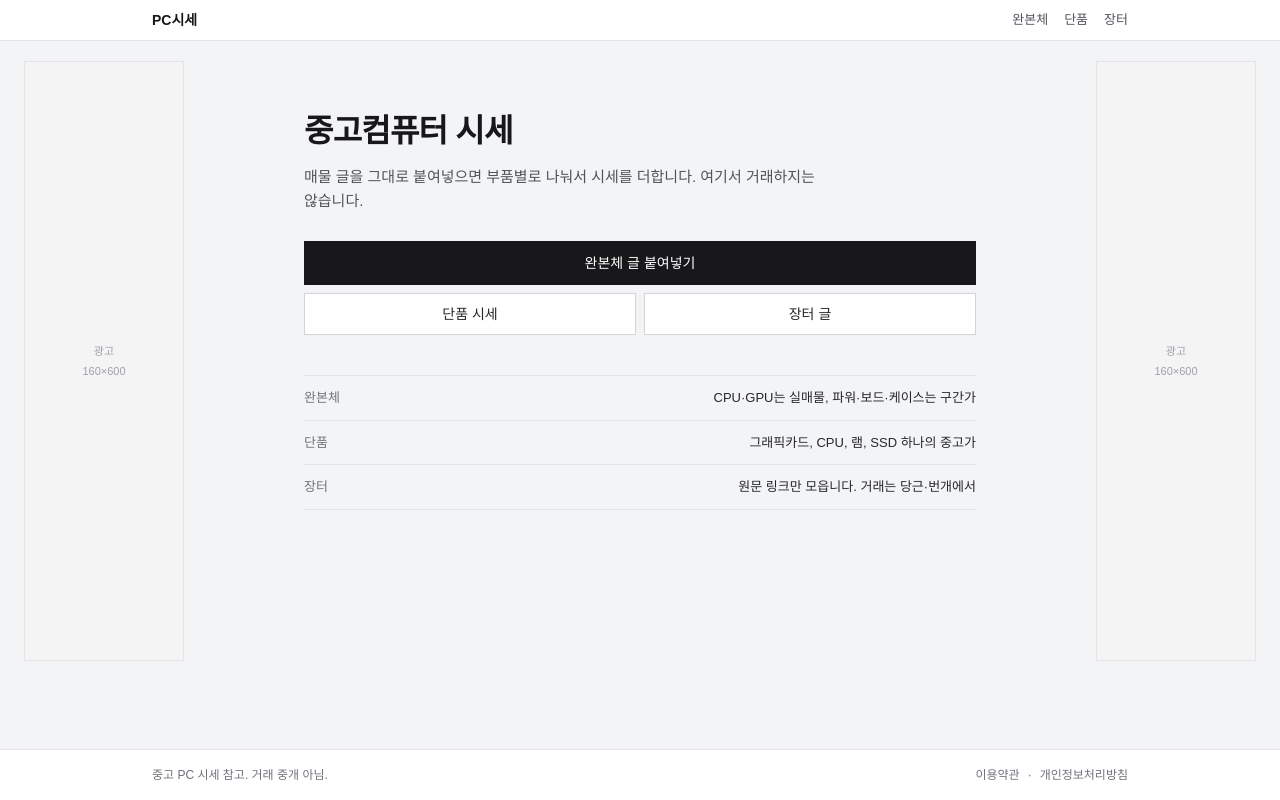
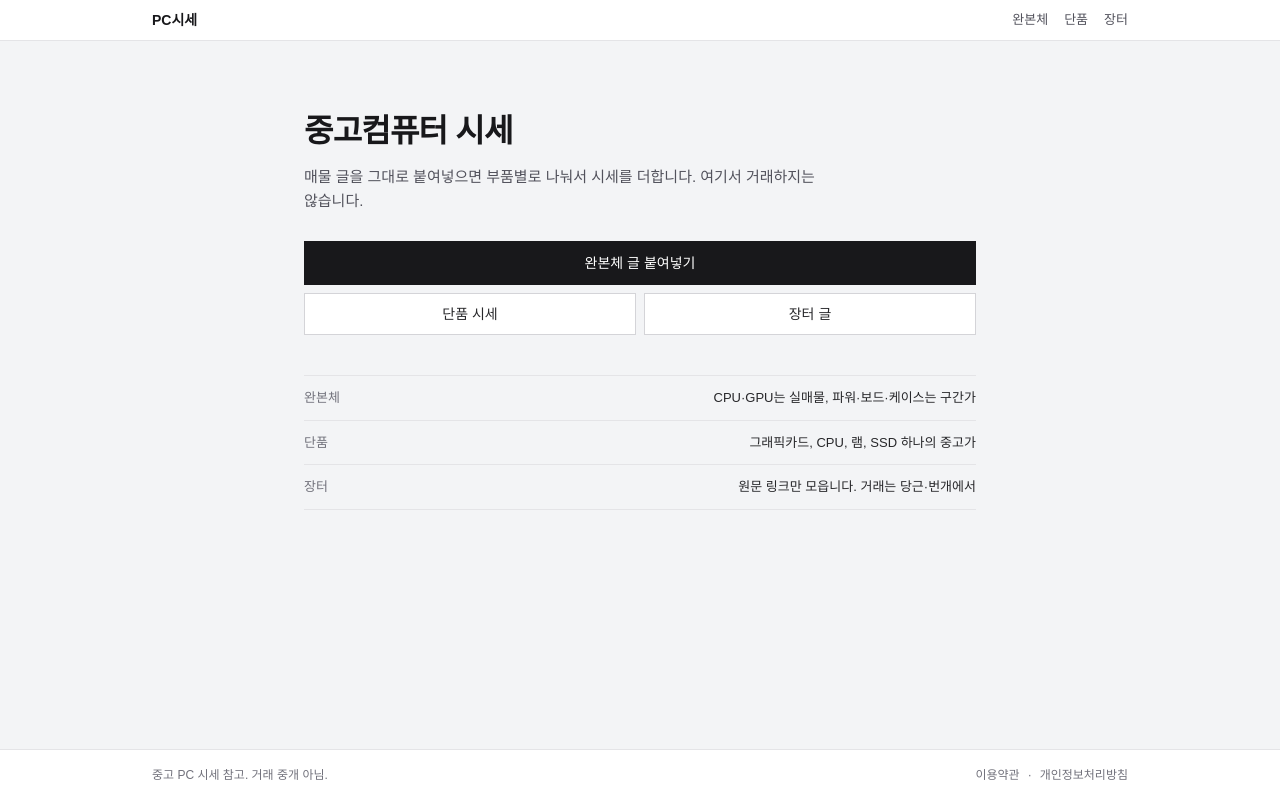
Before and after one commit to active06119-cpu/usedpcprice, a Next.js app: page / in a window 1280 px wide. Built offline with nearby package versions, Linux system fonts and the light colour scheme.

Commit message:
ui: keep side columns, remove ad placeholder labels

```diff
--- a/src/components/layout/PublicShell.tsx
+++ b/src/components/layout/PublicShell.tsx
@@ -3,19 +3,8 @@
 import { usePathname } from "next/navigation";
 import type { ReactNode } from "react";
 
-function AdRail({ side }: { side: "left" | "right" }) {
-  return (
-    <aside
-      className="hidden w-[160px] shrink-0 xl:block"
-      aria-label={side === "left" ? "왼쪽 광고" : "오른쪽 광고"}
-    >
-      <div className="sticky top-16 flex h-[600px] items-center justify-center border border-zinc-200 bg-zinc-100 text-center text-[11px] leading-5 text-zinc-400">
-        광고
-        <br />
-        160×600
-      </div>
-    </aside>
-  );
+function SideRail() {
+  return <aside className="hidden w-[160px] shrink-0 xl:block" />;
 }
 
 export function PublicShell({ children }: { children: ReactNode }) {
@@ -26,9 +15,9 @@ export function PublicShell({ children }: { children: ReactNode }) {
 
   return (
     <div className="mx-auto flex w-full max-w-[1280px] items-start justify-center gap-5 px-4 py-5 sm:px-6">
-      <AdRail side="left" />
+      <SideRail />
       <div className="min-w-0 flex-1">{children}</div>
-      <AdRail side="right" />
+      <SideRail />
     </div>
   );
 }
```
